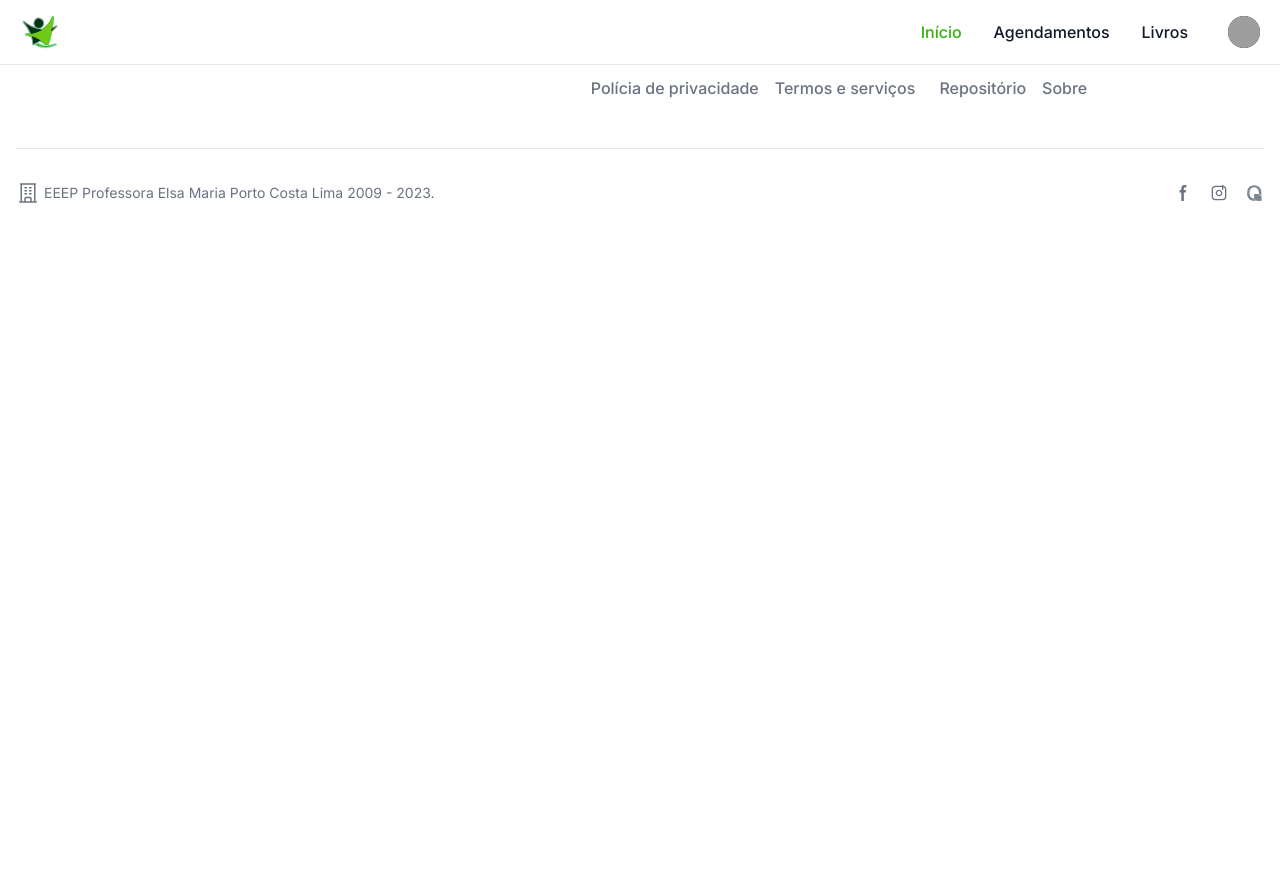
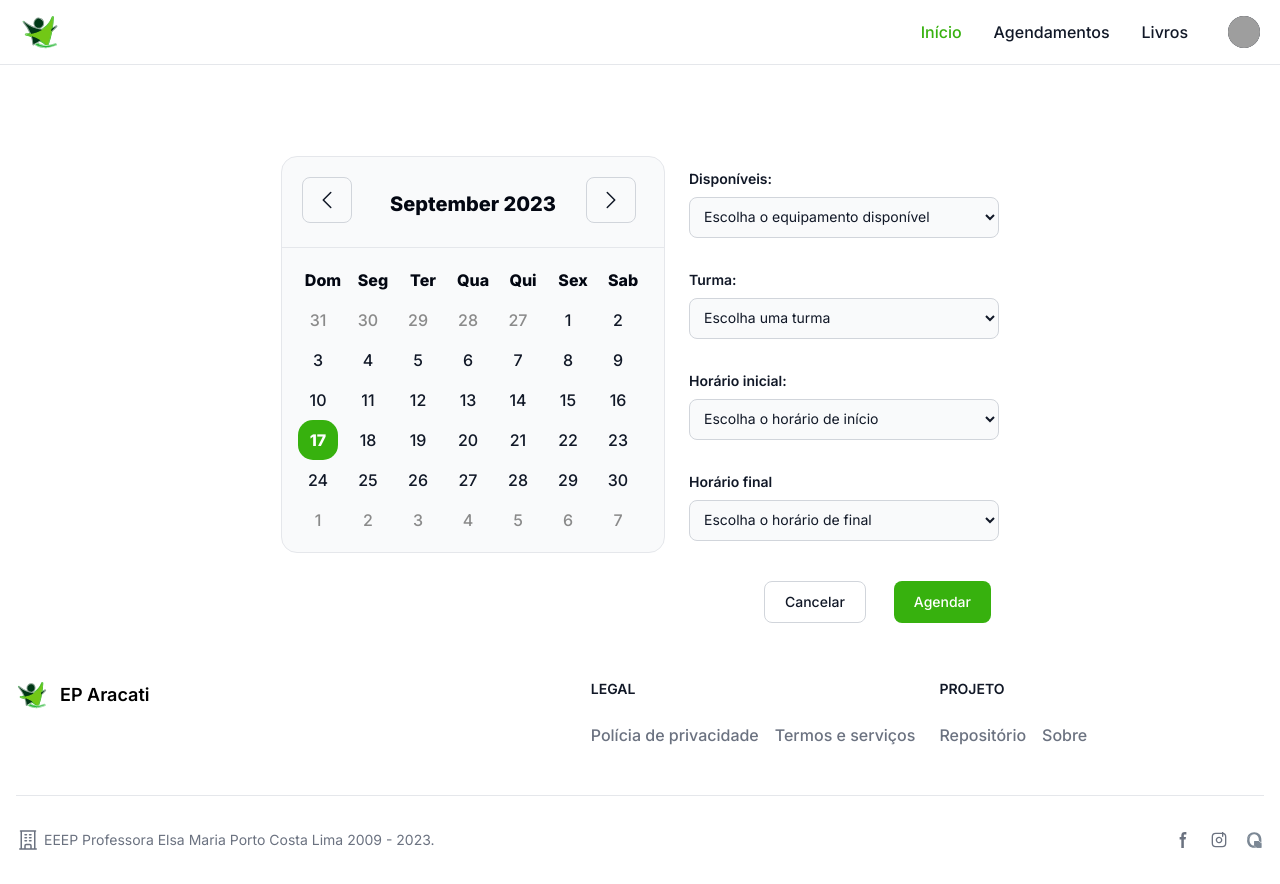
Before and after one commit to hi-bernardo/eparacati, a React (Vite) app: page /agendar/1 in a window 1280 px wide. Before the commit the page ends 800 px from the top, so only its background shows below. Built offline with nearby package versions, Linux system fonts and the light colour scheme; grey boxes are pictures that could not be loaded.

Commit message:
ordem do th da tabela mudado

```diff
--- a/src/App.jsx
+++ b/src/App.jsx
@@ -18,7 +18,7 @@ function App() {
             <Routes>
                <Route exact path="/" element={<Home />} />
                <Route path="/agendamentos" element={<Agendamentos />} />
-               <Route path="/agendar" element={<Agendar />} />
+               <Route path="/agendar/:item" element={<Agendar />} />
             </Routes>
             <Footer />
          </Router>
--- a/src/components/context/Table/index.jsx
+++ b/src/components/context/Table/index.jsx
@@ -11,16 +11,16 @@ function Table(props) {
 							Data
 						</th>
 						<th scope="col" className="px-6 py-3">
+							Professor
+						</th>
+						<th scope="col" className="px-6 py-3">
+							Turma
+						</th>
+						<th scope="col" className="px-6 py-3">
 							Horário Inicial
 						</th>
 						<th scope="col" className="px-6 py-3">
 							Horário Final
-						</th>
-						<th scope="col" className="px-6 py-3">
-							Professor
-						</th>
-						<th scope="col" className="px-6 py-3">
-							Turma
 						</th>
 					</tr>
 				</thead>
--- a/src/components/layout/Alert/index.jsx
+++ b/src/components/layout/Alert/index.jsx
@@ -1,6 +1,4 @@
 function Alert({ type, message }) {
-   return (
-    <div></div>
-   );
+   return <div></div>;
 }
 export default Alert;
--- a/src/pages/Agendar/index.jsx
+++ b/src/pages/Agendar/index.jsx
@@ -121,9 +121,15 @@ function Agendamento() {
       ],
    };
 
+   const setScheduleData= () => {
+      console.log("espera ai não ta feito @hiago")
+   }
+
    return (
       <main className="mt-20 max-w-[750px] mx-auto p-4 flex flex-col gap-7">
-         <h2 className="text-2xl font-bold text-white text-center">Agendar Equipamento</h2>
+         <h2 className="text-2xl font-bold text-white text-center">
+            Agendar Equipamento
+         </h2>
          <div className="flex max-md:flex-col gap-6 justify-between items-center">
             <Datepicker />
             <div className="flex flex-col gap-8 w-full">
@@ -159,6 +165,7 @@ function Agendamento() {
             <button
                type="button"
                className="text-white bg-primary hover:bg-primaryDark font-medium rounded-lg text-sm px-5 py-2.5 mr-2 mb-2 focus:outline-none"
+               onClick={setScheduleData}
             >
                Agendar
             </button>
```
Also changed, not shown: vercel.json.
